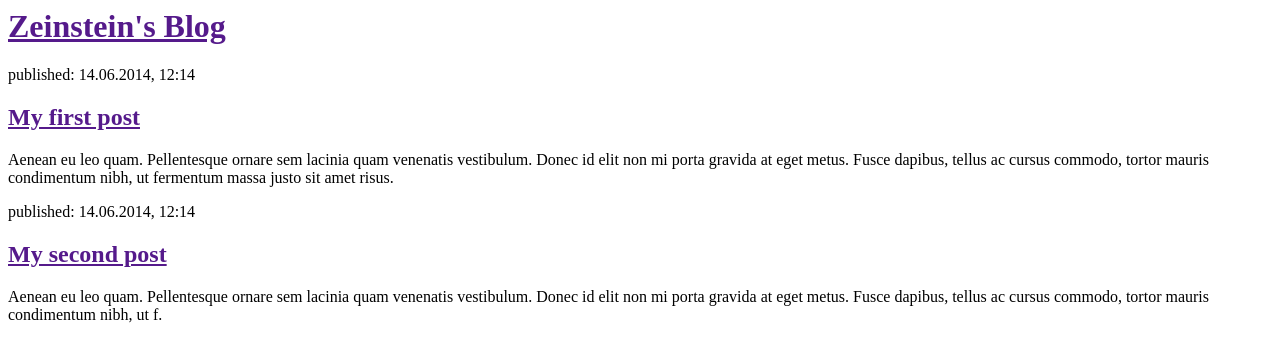
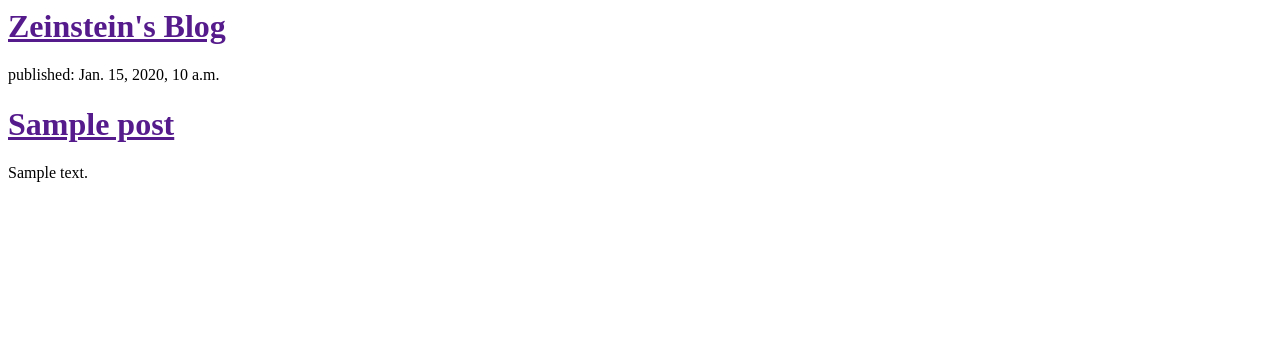
Before and after one commit to Zeinstein/django_girls, a Django app: page / in a window 1280 px wide. Shown: the top 362 px of the page. Run offline with Django 3.2, Linux system fonts and the light colour scheme; tables that the repository leaves empty hold one stand-in row (values such as "Sample post").

Commit message:
Django specific template

```diff
--- a/blog/templates/blog/post_list.html
+++ b/blog/templates/blog/post_list.html
@@ -3,20 +3,16 @@
   <title>Zeinstein's blog</title>
 </head>
 <body>
-  <div>
-    <h1><a href="">Zeinstein's Blog</a></h1>
-  </div>
+    <div>
+      <h1><a href="">Zeinstein's Blog</a></h1>
+    </div>
 
-  <div>
-    <p>published: 14.06.2014, 12:14</p>
-    <h2><a href="">My first post</a></h2>
-    <p>Aenean eu leo quam. Pellentesque ornare sem lacinia quam venenatis vestibulum. Donec id elit non mi porta gravida at eget metus. Fusce dapibus, tellus ac cursus commodo, tortor mauris condimentum nibh, ut fermentum massa justo sit amet risus.</p>
-  </div>
-
-  <div>
-    <p>published: 14.06.2014, 12:14</p>
-    <h2><a href="">My second post</a></h2>
-    <p>Aenean eu leo quam. Pellentesque ornare sem lacinia quam venenatis vestibulum. Donec id elit non mi porta gravida at eget metus. Fusce dapibus, tellus ac cursus commodo, tortor mauris condimentum nibh, ut f.</p>
-  </div>
+    {% for post in posts %}
+    <div>
+      <p>published: {{ post.published_date }}</p>
+      <h1><a href="">{{ post.title }}</a></h1>
+      <p>{{ post.text|linebreaks }}</p>
+    </div>
+    {% endfor %}
 </body>
 </html>
--- a/blog/views.py
+++ b/blog/views.py
@@ -1,5 +1,6 @@
 from django.shortcuts import render
+from .models import Post
 
 def post_list(request):
-
-    return render(request, 'blog/post_list.html', {})
+    posts = Post.objects.filter(published_date__isnull=False).order_by('published_date')
+    return render(request, 'blog/post_list.html', {'posts': posts})
```
